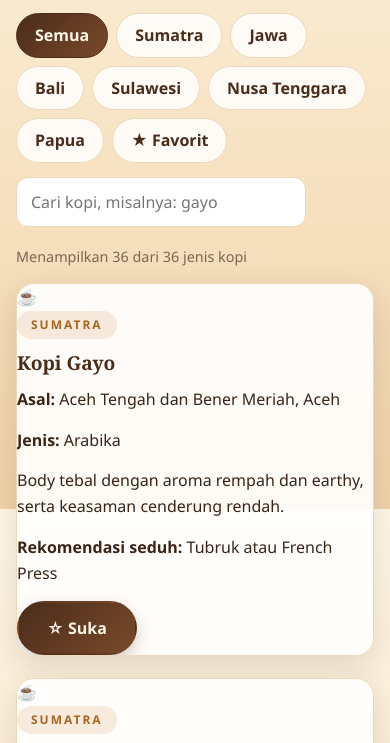
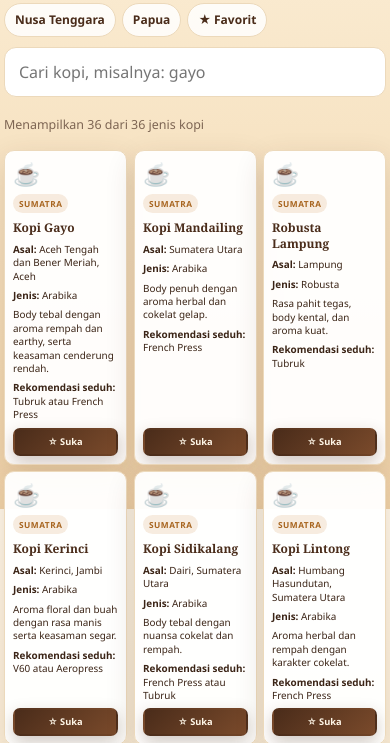
Before and after one commit to ririnidaaulia3-design/kopi_nusantara, a plain HTML site: page jenis.html in a window 390 px wide. Shown: the part 335-1078 px from the top of the page. Drawn offline with Linux system fonts and the light colour scheme.

Commit message:
Update style.css

```diff
--- a/style.css
+++ b/style.css
@@ -1,13 +1,14 @@
 
-/* =========================================
+/* =====================================================
    KOPI NUSANTARA - STYLE.CSS LENGKAP
    Tema: Cream, Brown, Caramel
-========================================= */
+   Katalog: 3 KOLOM DI LAPTOP, TABLET, DAN HP
+   ===================================================== */
 
 :root {
   --cream: #fff7e8;
   --cream-2: #f6e3c6;
-  --card: rgba(255, 255, 255, 0.90);
+  --card: rgba(255, 255, 255, 0.95);
   --brown: #4a2c1a;
   --brown-2: #7a4a2b;
   --caramel: #c8803a;
@@ -46,8 +47,6 @@ body {
   font-size: 16px;
   overflow-x: hidden;
 }
-
-/* JUDUL DAN TEKS */
 
 h1, h2, h3 {
   font-family: Georgia, "Times New Roman", serif;
@@ -127,7 +126,7 @@ main,
   z-index: 1;
 }
 
-/* EMOJI KOPI BERTERBANGAN */
+/* EMOJI BERTERBANGAN */
 
 .emoji-layer {
   position: fixed;
@@ -151,15 +150,9 @@ main,
     transform: translate(0, 0) rotate(0deg);
     opacity: 0;
   }
-
-  10% {
+  10%, 90% {
     opacity: 0.6;
   }
-
-  90% {
-    opacity: 0.6;
-  }
-
   100% {
     transform: translate(var(--dx, 40px), -115vh) rotate(var(--rot, 300deg));
     opacity: 0;
@@ -181,7 +174,6 @@ main,
     transform: translate(0, 0) scale(0.5);
     opacity: 1;
   }
-
   to {
     transform: translate(var(--bx), var(--by)) scale(1.4) rotate(200deg);
     opacity: 0;
@@ -355,7 +347,6 @@ main,
   0%, 100% {
     transform: translateY(0);
   }
-
   50% {
     transform: translateY(-14px);
   }
@@ -378,18 +369,16 @@ main,
     opacity: 0;
     transform: translateY(8px);
   }
-
   50% {
     opacity: 0.85;
   }
-
   100% {
     opacity: 0;
     transform: translateY(-14px);
   }
 }
 
-/* KARTU DAN GRID */
+/* GRID DAN KARTU UMUM */
 
 .grid {
   display: grid;
@@ -428,7 +417,6 @@ main,
     opacity: 0;
     transform: translateY(18px) scale(0.96);
   }
-
   to {
     opacity: 1;
     transform: none;
@@ -530,6 +518,80 @@ main,
   background: linear-gradient(135deg, var(--caramel), var(--caramel-dark));
   border-color: var(--caramel);
   color: #fff;
+}
+
+/* =====================================================
+   KATALOG JENIS KOPI
+   SELALU 3 KOLOM
+===================================================== */
+
+/* Lebarkan halaman katalog */
+
+.section:has(#grid) .container {
+  width: 96%;
+  max-width: 1450px;
+}
+
+/* Grid katalog */
+
+#grid.grid.cols-auto {
+  display: grid;
+  grid-template-columns: repeat(3, minmax(0, 1fr)) !important;
+  gap: 22px;
+  width: 100%;
+  align-items: stretch;
+}
+
+/* Kartu kopi */
+
+#grid .coffee-card {
+  min-width: 0;
+  height: 100%;
+  padding: 24px;
+  border-radius: 18px;
+  display: flex;
+  flex-direction: column;
+  overflow-wrap: anywhere;
+}
+
+/* Ikon kopi */
+
+#grid .coffee-icon {
+  font-size: 42px;
+  line-height: 1.3;
+  margin-bottom: 12px;
+}
+
+/* Informasi kopi */
+
+#grid .coffee-info {
+  min-width: 0;
+  display: flex;
+  flex-direction: column;
+  align-items: flex-start;
+  flex: 1;
+}
+
+#grid .coffee-info h3 {
+  font-size: 1.3rem;
+  margin-bottom: 12px;
+  overflow-wrap: anywhere;
+}
+
+#grid .coffee-info p {
+  font-size: 0.95rem;
+  line-height: 1.6;
+  margin-bottom: 10px;
+  overflow-wrap: anywhere;
+}
+
+/* Tombol favorit */
+
+#grid .coffee-card .btn {
+  margin-top: auto;
+  padding: 9px 20px;
+  font-size: 0.9rem;
+  max-width: 100%;
 }
 
 /* TAB DAN PENCARIAN */
@@ -822,17 +884,11 @@ textarea {
   color: var(--muted);
 }
 
-/* =========================================
-   PETA PERSEBARAN KOPI INDONESIA
-========================================= */
+/* PETA PERSEBARAN KOPI */
 
 .map-section {
   padding: 70px 0;
-  background: linear-gradient(
-    180deg,
-    #fff7e8,
-    #f6e3c6
-  );
+  background: linear-gradient(180deg, #fff7e8, #f6e3c6);
 }
 
 .map-heading {
@@ -851,8 +907,6 @@ textarea {
   line-height: 1.8;
 }
 
-/* KOTAK PETA */
-
 .map-container {
   background: #fffaf1;
   padding: 16px;
@@ -868,8 +922,6 @@ textarea {
   box-shadow: var(--shadow-hover);
 }
 
-/* GAMBAR PETA */
-
 .map-container img {
   display: block;
   width: 100%;
@@ -877,8 +929,6 @@ textarea {
   border-radius: 12px;
   object-fit: contain;
 }
-
-/* KETERANGAN PETA */
 
 .map-caption {
   text-align: center;
@@ -912,9 +962,9 @@ textarea {
   transform: none;
 }
 
-/* =========================================
-   RESPONSIVE - TABLET DAN HP
-========================================= */
+/* =====================================================
+   RESPONSIVE TABLET
+===================================================== */
 
 @media (max-width: 800px) {
 
@@ -957,8 +1007,33 @@ textarea {
     margin: 0 auto;
   }
 
-  .grid.cols-3 {
-    grid-template-columns: 1fr;
+  /* KATALOG TETAP 3 KOLOM */
+
+  #grid.grid.cols-auto {
+    grid-template-columns: repeat(3, minmax(0, 1fr)) !important;
+    gap: 12px;
+  }
+
+  #grid .coffee-card {
+    padding: 14px;
+  }
+
+  #grid .coffee-info h3 {
+    font-size: 1rem;
+  }
+
+  #grid .coffee-info p {
+    font-size: 0.8rem;
+    line-height: 1.45;
+  }
+
+  #grid .coffee-icon {
+    font-size: 30px;
+  }
+
+  #grid .coffee-card .btn {
+    font-size: 0.78rem;
+    padding: 8px 10px;
   }
 
   .timer-face {
@@ -970,17 +1045,157 @@ textarea {
   }
 
   .stats {
-    grid-template-columns: 1fr;
+    grid-template-columns: repeat(3, 1fr);
+  }
+}
+
+/* =====================================================
+   RESPONSIVE HP
+   KATALOG TETAP 3 KOLOM
+===================================================== */
+
+@media (max-width: 480px) {
+
+  .container {
+    width: calc(100% - 20px);
   }
 
-}
+  .section {
+    padding: 32px 0;
+  }
 
-/* RESPONSIVE PETA */
+  .hero {
+    padding: 35px 0;
+  }
 
-@media (max-width: 600px) {
+  .hero-grid {
+    gap: 24px;
+  }
+
+  .hero-art {
+    max-width: 230px;
+  }
+
+  /* Lebarkan area katalog */
+
+  .section:has(#grid) .container {
+    width: 98%;
+    max-width: none;
+  }
+
+  /* TIGA KOLOM DI HP */
+
+  #grid.grid.cols-auto {
+    grid-template-columns: repeat(3, minmax(0, 1fr)) !important;
+    gap: 7px;
+  }
+
+  #grid .coffee-card {
+    padding: 8px;
+    border-radius: 10px;
+  }
+
+  #grid .coffee-icon {
+    font-size: 22px;
+    margin-bottom: 6px;
+  }
+
+  #grid .coffee-info h3 {
+    font-size: 0.75rem;
+    line-height: 1.3;
+    margin-bottom: 7px;
+  }
+
+  #grid .coffee-info p {
+    font-size: 0.62rem;
+    line-height: 1.35;
+    margin-bottom: 6px;
+  }
+
+  #grid .coffee-info .eyebrow {
+    font-size: 0.52rem;
+    letter-spacing: 0.5px;
+    padding: 3px 6px;
+    margin-bottom: 7px;
+  }
+
+  #grid .coffee-card .btn {
+    width: 100%;
+    font-size: 0.58rem;
+    line-height: 1.3;
+    padding: 6px 2px;
+    border-radius: 7px;
+    white-space: normal;
+  }
+
+  /* PENCARIAN DAN FILTER */
+
+  .toolbar {
+    gap: 10px;
+  }
+
+  .tabs {
+    gap: 6px;
+  }
+
+  .tabs button {
+    font-size: 0.75rem;
+    padding: 6px 10px;
+  }
+
+  .search {
+    flex: 1 1 100%;
+    min-width: 0;
+  }
+
+  .count {
+    font-size: 0.78rem;
+  }
+
+  /* KOMPONEN LAIN */
+
+  .grid.cols-3 {
+    grid-template-columns: repeat(1, 1fr);
+  }
+
+  .feature {
+    padding: 22px 16px;
+  }
+
+  .panel {
+    padding: 18px;
+  }
+
+  .stats {
+    grid-template-columns: repeat(3, 1fr);
+  }
+
+  .stat {
+    padding: 10px 4px;
+  }
+
+  .stat b {
+    font-size: 0.9rem;
+  }
+
+  .stat span {
+    font-size: 0.68rem;
+  }
+
+  .timer-face {
+    font-size: 2.5rem;
+  }
+
+  .fact-box {
+    padding: 25px 16px;
+  }
+
+  .fact-box p {
+    font-size: 1rem;
+  }
 
   .map-section {
-    padding: 42px 0;
+    padding: 35px 0;
   }
 
   .map-heading h2 {
@@ -996,9 +1211,12 @@ textarea {
     font-size: 0.8rem;
   }
 
+  .site-footer {
+    padding: 25px 12px;
+  }
 }
 
-/* MENGURANGI ANIMASI JIKA DIPERLUKAN */
+/* MENGURANGI ANIMASI */
 
 @media (prefers-reduced-motion: reduce) {
 
@@ -1015,5 +1233,4 @@ textarea {
     opacity: 1;
     transform: none;
   }
-
 }
```
